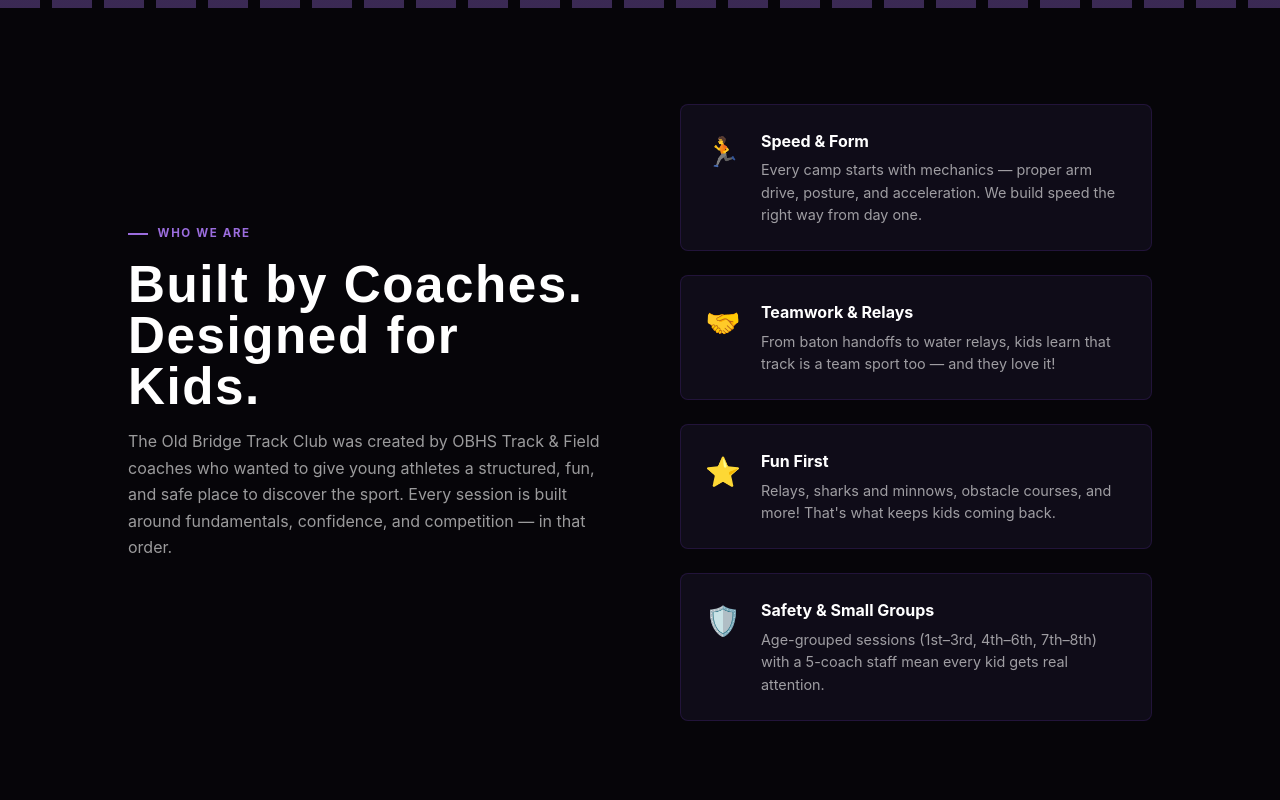
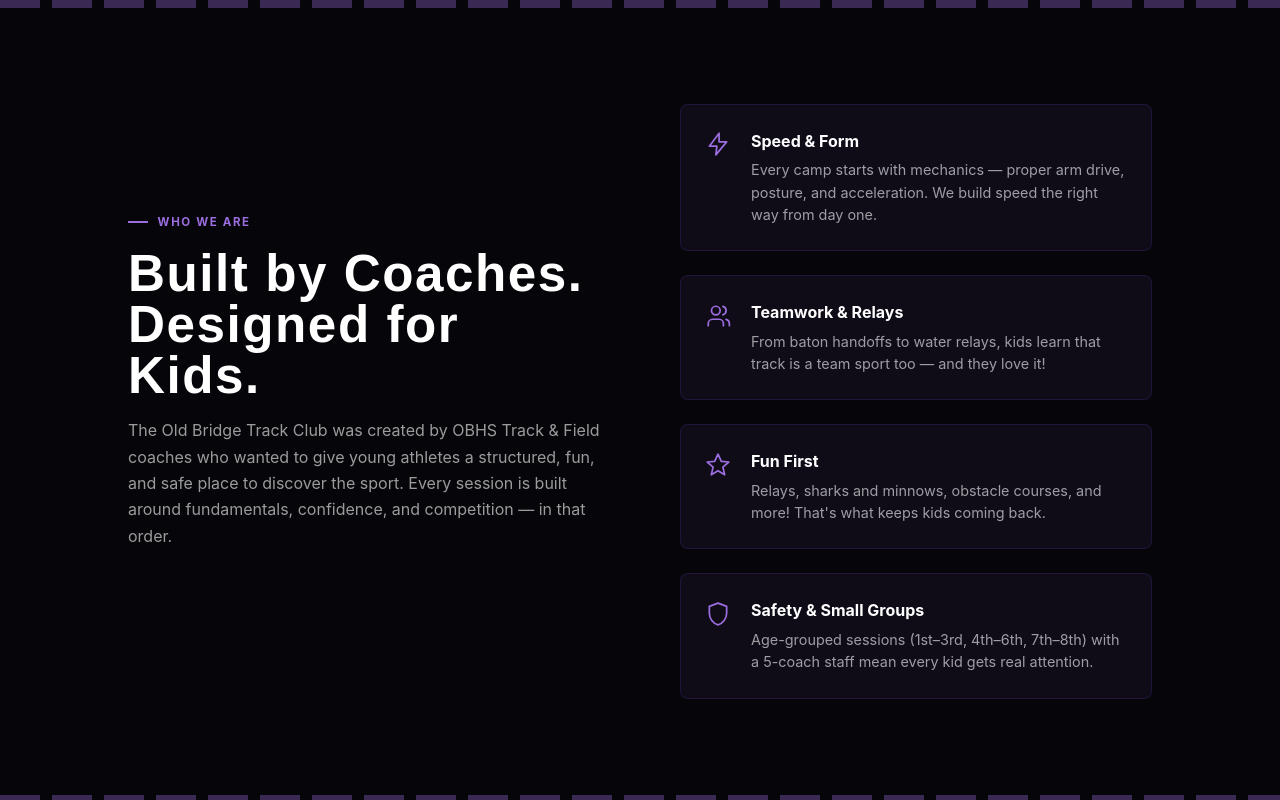
Before and after one commit to TheWug33/oldbridgetrackclub, a React (Vite) app: page / in a window 1280 px wide. Shown: the part 800-1600 px from the top of the page. Built offline with nearby package versions, Linux system fonts and the light colour scheme.

Commit message:
Add files via upload

```diff
--- a/src/App.jsx
+++ b/src/App.jsx
@@ -46,12 +46,42 @@
   );
 }
 
+function PillarIcon({ name }) {
+  const common = { width: 26, height: 26, viewBox: "0 0 24 24", fill: "none", stroke: "currentColor", strokeWidth: 1.6, strokeLinecap: "round", strokeLinejoin: "round" };
+  if (name === 'speed') {
+    return (
+      <svg {...common}><polygon points="13 2 4 14 11 14 10 22 20 10 13 10 13 2" /></svg>
+    );
+  }
+  if (name === 'team') {
+    return (
+      <svg {...common}>
+        <path d="M17 21v-2a4 4 0 0 0-4-4H7a4 4 0 0 0-4 4v2" />
+        <circle cx="10" cy="7" r="4" />
+        <path d="M22.5 21v-2a4 4 0 0 0-3-3.87" />
+        <path d="M16.5 3.13a4 4 0 0 1 0 7.75" />
+      </svg>
+    );
+  }
+  if (name === 'fun') {
+    return (
+      <svg {...common}><polygon points="12 2 15.09 8.63 22 9.24 16.5 13.97 18.18 21 12 17.27 5.82 21 7.5 13.97 2 9.24 8.91 8.63 12 2" /></svg>
+    );
+  }
+  if (name === 'safety') {
+    return (
+      <svg {...common}><path d="M12 2 4 5v6c0 5.25 3.4 9.74 8 11 4.6-1.26 8-5.75 8-11V5l-8-3z" /></svg>
+    );
+  }
+  return null;
+}
+
 function About() {
   const pillars = [
-    { icon: '🏃', title: 'Speed & Form', desc: 'Every camp starts with mechanics — proper arm drive, posture, and acceleration. We build speed the right way from day one.' },
-    { icon: '🤝', title: 'Teamwork & Relays', desc: 'From baton handoffs to water relays, kids learn that track is a team sport too — and they love it!' },
-    { icon: '⭐', title: 'Fun First', desc: "Relays, sharks and minnows, obstacle courses, and more! That's what keeps kids coming back." },
-    { icon: '🛡️', title: 'Safety & Small Groups', desc: 'Age-grouped sessions (1st–3rd, 4th–6th, 7th–8th) with a 5-coach staff mean every kid gets real attention.' },
+    { icon: 'speed', title: 'Speed & Form', desc: 'Every camp starts with mechanics — proper arm drive, posture, and acceleration. We build speed the right way from day one.' },
+    { icon: 'team', title: 'Teamwork & Relays', desc: 'From baton handoffs to water relays, kids learn that track is a team sport too — and they love it!' },
+    { icon: 'fun', title: 'Fun First', desc: "Relays, sharks and minnows, obstacle courses, and more! That's what keeps kids coming back." },
+    { icon: 'safety', title: 'Safety & Small Groups', desc: 'Age-grouped sessions (1st–3rd, 4th–6th, 7th–8th) with a 5-coach staff mean every kid gets real attention.' },
   ];
   return (
     <section className="about" id="about">
@@ -65,7 +95,7 @@
           <div className="about-pillars">
             {pillars.map((p, i) => (
               <div key={i} className="pillar">
-                <div className="pillar-icon">{p.icon}</div>
+                <div className="pillar-icon"><PillarIcon name={p.icon} /></div>
                 <div>
                   <div className="pillar-title">{p.title}</div>
                   <div className="pillar-desc">{p.desc}</div>
@@ -83,7 +113,7 @@
   {
     id: 'summer-2025',
     category: 'past',
-    tag: 'Summer 2025',
+    tag: 'Summer 2026',
     name: 'Youth Summer Track Camp',
     info: 'Rising 1st–8th Graders · Lombardi Field',
     image: IMAGES.summer,
--- a/src/index.css
+++ b/src/index.css
@@ -431,8 +431,14 @@
 }
 
 .pillar-icon {
-  font-size: 1.8rem;
   flex-shrink: 0;
+  color: var(--purple-light);
+  display: flex;
+  align-items: center;
+  justify-content: center;
+  width: 26px;
+  height: 26px;
+  margin-top: 0.15rem;
 }
 
 .pillar-title {
```
